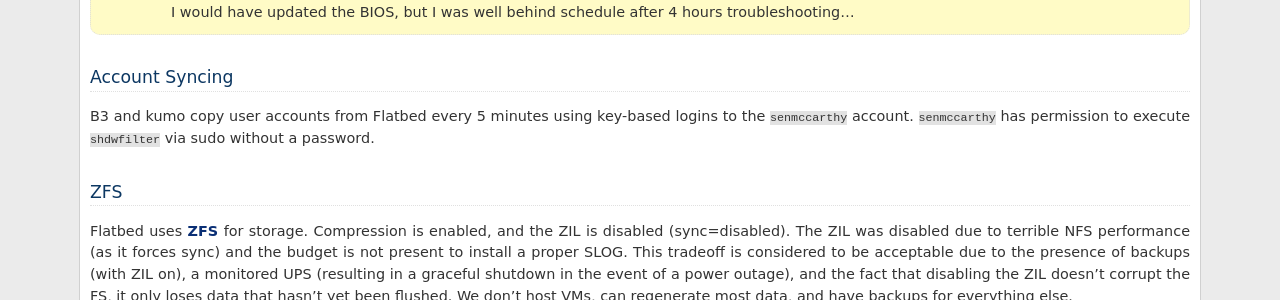
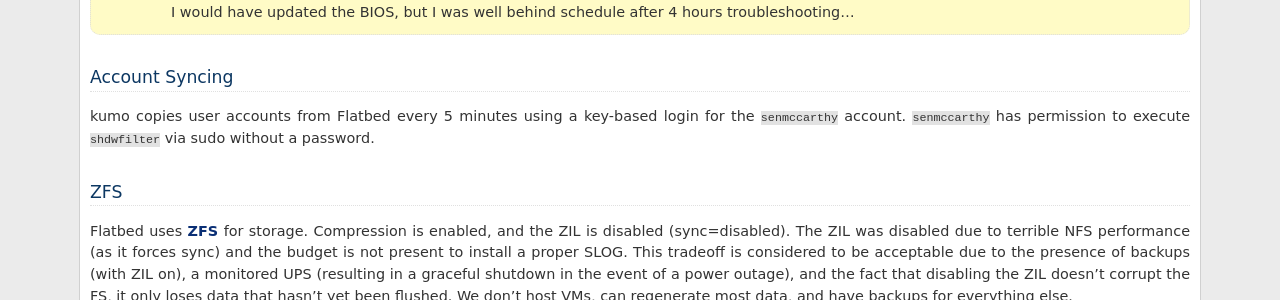
Before and after one commit to psychoinformatics-de/ipsy-docs, a Sphinx documentation site: the page built from source/internal/data_center/flatbed.rst, in a window 1280 px wide. Shown: the part 970-1270 px from the top of the page. Built offline with Sphinx 7.4.7, drawn with Linux system fonts in a browser that asks for light colours; formulas are drawn with MathJax 3.

Commit message:
Update senmccarthy info on flatbed

```diff
--- a/source/internal/data_center/flatbed.rst
+++ b/source/internal/data_center/flatbed.rst
@@ -52,8 +52,8 @@ and `Mainboard X8DTH-iF`_.
 
 Account Syncing
 ===============
-B3 and kumo copy user accounts from Flatbed every 5 minutes using key-based
-logins to the ``senmccarthy`` account. ``senmccarthy`` has permission to execute
+kumo copies user accounts from Flatbed every 5 minutes using a key-based login
+for the ``senmccarthy`` account. ``senmccarthy`` has permission to execute
 ``shdwfilter`` via sudo without a password.
 
 ZFS
```
